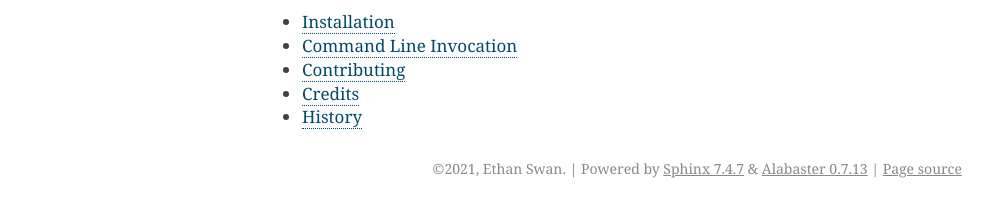
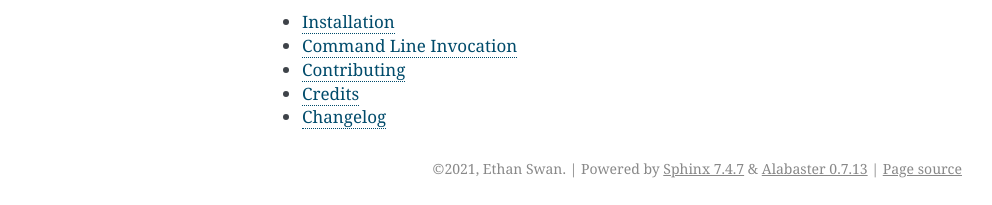
Before and after one commit to eswan18/premark, a Sphinx documentation site: the page built from docs/index.md, in a window 1280 px wide. Shown: the part 781-986 px from the top of the page, without its empty margins (148-1140 px from the left). Built offline with Sphinx 7.4.7, drawn with Linux system fonts in a browser that asks for light colours.

Commit message:
Update history/changelog.

````diff
--- a/HISTORY.rst
+++ /dev/null
@@ -1,6 +0,0 @@
-.. :changelog:
-
-History
--------
-
-Pre-release
--- a/docs/history.rst
+++ /dev/null
@@ -1 +0,0 @@
-.. include:: ../HISTORY.rst
--- a/docs/index.md
+++ b/docs/index.md
@@ -10,5 +10,5 @@ installation
 Command Line Invocation <cli-usage>
 contributing
 authors
-history
+changelog
 ```
````
Also changed, not shown: CHANGELOG.md (added, +5 -0 lines), docs/changelog.md (added, +2 -0 lines).
